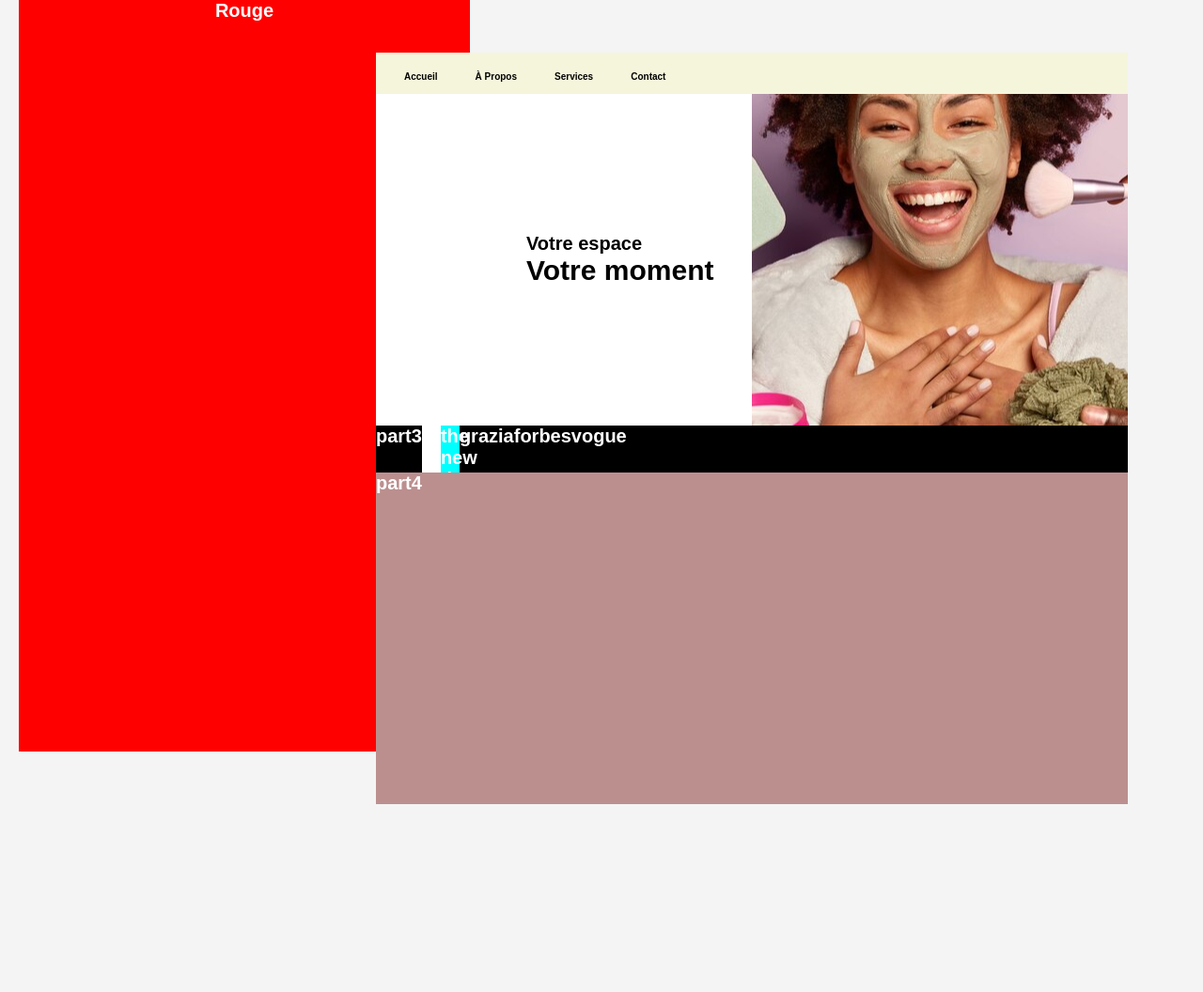
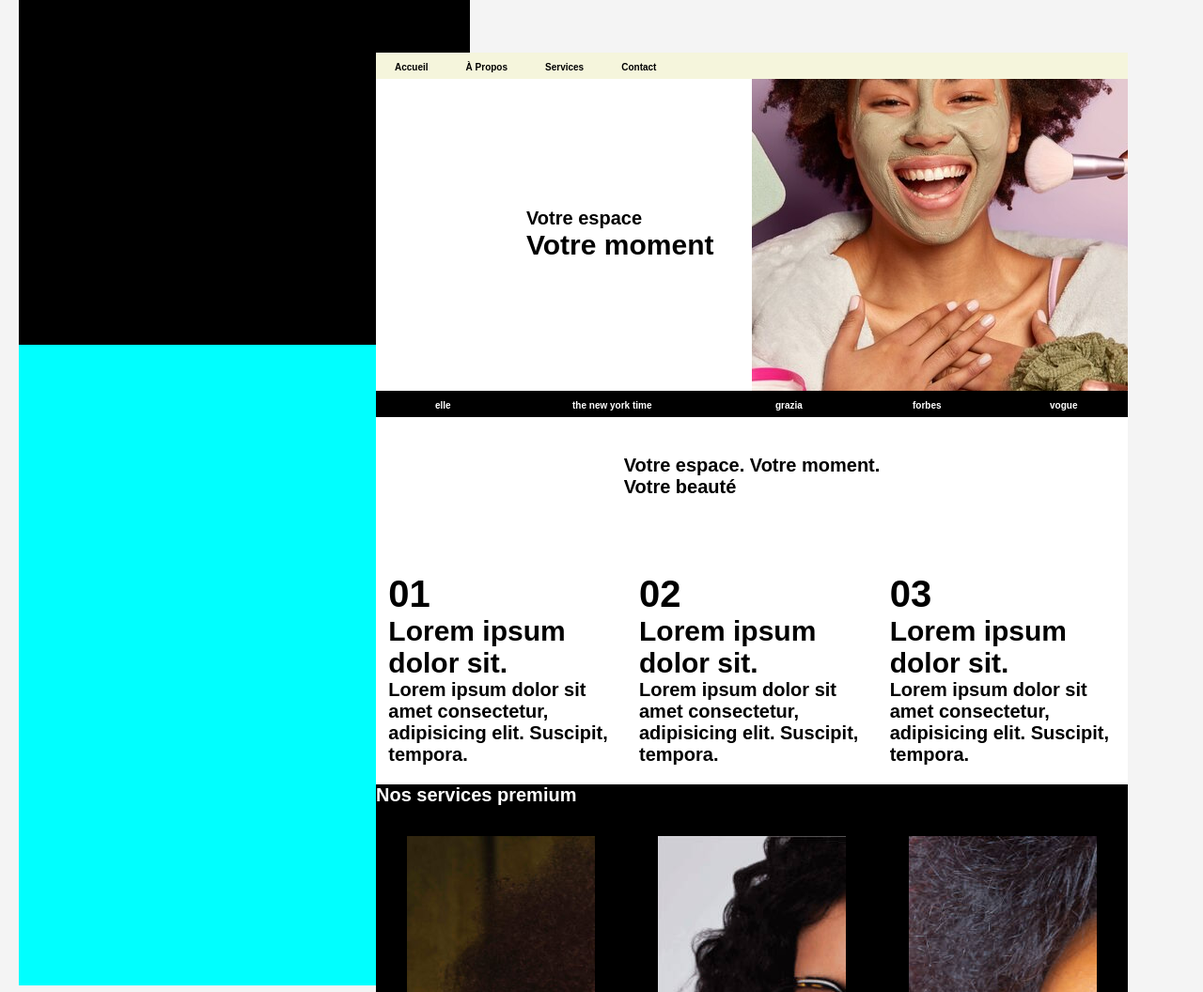
Before and after one commit to KorriSARR/maquette-goycode2, a plain HTML site: page index.html in a window 1280 px wide. Shown: the whole page at 94% size. Before the commit the page ends 856 px from the top, so only its background shows below. Drawn offline with Linux system fonts and the light colour scheme.

Commit message:
modification de la maquette

```diff
--- a/index.html
+++ b/index.html
@@ -8,7 +8,10 @@
 </head>
 <body>
     <div class="container">
-        <div class="box red-box">Rouge</div>
+        <div class="box red-box">
+            <div class="red1"></div>
+            <div class="red2"></div>
+        </div>
         <div class="box blue-box">
             <div class="part1">
                 <nav class="navbar">
@@ -26,16 +29,41 @@
                 <div class="image"></div>
             </div>
             <div class="part3">
-                part3
-                <div class="elle">elle</div>
-                <div class="the">the new time</div>
-                <div class="grazia">grazia</div>
-                <div class="forbes">forbes</div>
-                <div class="vogue">vogue</div>
+                <div class="elle press">elle</div>
+                <div class="the press">the new york time</div>
+                <div class="grazia press">grazia</div>
+                <div class="forbes press">forbes</div>
+                <div class="vogue press">vogue</div>
             </div>
-            <div class="part4">
-                part4
+            <div class="part4"> Votre espace. Votre moment. <br> Votre beauté</div>
+            <div class="part4b">
+                    <div class="titre1">
+                        <h1>01</h1>
+                        <h2>Lorem ipsum dolor sit.</h2>
+                        <p>Lorem ipsum dolor sit amet consectetur,<br>
+                             adipisicing elit. Suscipit, tempora.</p>
+                    </div>
+                    <div class="titre2">
+                        <h1>02</h1>
+                        <h2>Lorem ipsum dolor sit.</h2>
+                        <p>Lorem ipsum dolor sit amet consectetur,<br>
+                             adipisicing elit. Suscipit, tempora.</p>
+                    </div>
+                    <div class="titre3">
+                        <h1>03</h1>
+                        <h2>Lorem ipsum dolor sit.</h2>
+                        <p>Lorem ipsum dolor sit amet consectetur,<br>
+                             adipisicing elit. Suscipit, tempora.</p>
+                    </div>
+
             </div>
+            <div class="fin"> Nos services premium</div>
+                    <div class="im">
+                        <div class="im1"></div>
+                        <div class="im2"></div>
+                        <div class="im3"></div>
+                    </div>
+
         </div>
     </div>
 </body>
--- a/style.css
+++ b/style.css
@@ -19,7 +19,7 @@ body {
 }
 .box {
     width: 100vh;
-    height: 100vh;
+    height: 1000px;
     display: flex;
     justify-content: center;
     align-items: center;
@@ -32,12 +32,33 @@ body {
     justify-content: space-between;
 }
 .red-box {
+    display: flex;
     background-color: red;
     z-index: 1;
     height: 100vh;
     width: 60vh;
     margin-left: 20px;
+    height: 1049px;
 }
+.red1{
+    height: 35%;
+    width: 100%;
+    background-color: black;
+    margin-top: 0;
+    display: flex;
+}
+.bo{
+    background-color: white;
+    height: 50px;
+    width: 50px;
+    z-index: 4;
+}
+.red2{
+    height: 65%;
+    width: 100%;
+    background-color: aqua;
+}
+
 .blue-box {
 
     margin-right: 100vh;
@@ -45,6 +66,7 @@ body {
     margin-top: 7vh;
     margin-left: 50vh;
     width: 100vh;
+    background-color: white;
 
 }
 .navbar {
@@ -52,7 +74,7 @@ body {
     justify-content: space-around;
     align-items: center;
 
-    padding: 10px;
+
     position: absolute;
 
 
@@ -70,13 +92,13 @@ body {
 .part1{
     display: flex;
     background-color: beige;
-    height: 50px;
+    height: 5%;
     width: 100vh;
 
 }
 .part2{
     display: flex;
-    height: 400px;
+    height: 60%;
     width: 100vh;
     flex-direction: row;
     justify-content: space-between;
@@ -85,17 +107,49 @@ body {
 }
 .part3{
     display: flex;
+    justify-content: space-around;
     background-color: black;
-    height: 50px;
+    height: 5%;
     width: 100vh;
 
 }
 .part4{
     display: flex;
-    background-color: rosybrown;
-    height: 400px;
+    background-color: white;
+    height: 10%;
     width: 100vh;
+    justify-content: center;
+    color: black;
+    padding-top: 5%;
 
+
+}
+.part4b{
+    display: flex;
+    background-color: white;
+    height: 30%;
+    width: 100vh;
+    justify-content: space-around;
+
+
+
+
+}
+.titre1{
+    width: 30vh;
+    margin-top: 80px;
+    color: black;
+
+}
+.titre2{
+    width: 30vh;
+    margin-top: 80px;
+    color: black;
+}
+.titre3{
+    width: 30vh;
+    margin-top: 80px;
+    color: black;
 }
 .text{
     width: 50vh;
@@ -126,11 +180,41 @@ body {
     background-position: center;
 }
 
-.elle{
-    background-color: white;
+.press{
+   font-size: 10px;
     width: 20px;
+    padding-top: 10px;
 }
 .the{
-    background-color: aqua;
-    width: 20px;
+    font-size: 10px;
+    width: 90px;
 }
+
+.fin{
+    height: 100px;
+    width: 100vh;
+    background-color: black;
+    margin-top: 20px;
+}
+.im{
+    display: flex;
+    justify-content: space-around;
+    height: 300px;
+    width: 100vh;
+    background-color: black;
+}
+.im1{
+    width: 25vh;
+    height: 100%;
+    background-image: url(image1.jpg);
+}
+.im2{
+    width: 25vh;
+    height: 100%;
+    background-image: url(image2.jpg);
+}
+.im3{
+    width: 25vh;
+    height: 100%;
+    background-image: url(image3.jpg);
+}
```
Also changed, not shown: image1.jpg (added), image2.jpg (added), image3.jpg (added), 1 other file.
